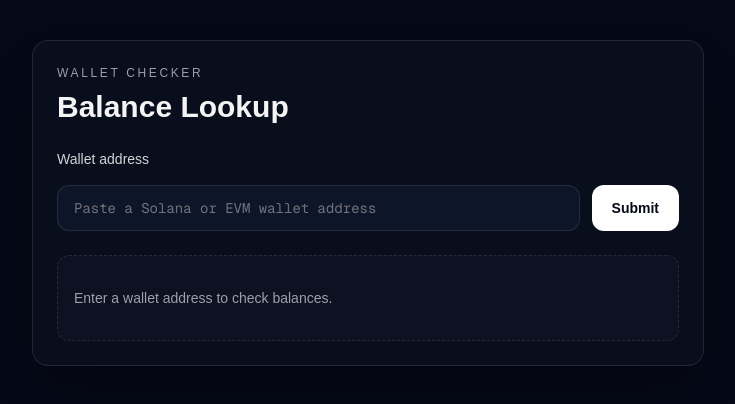
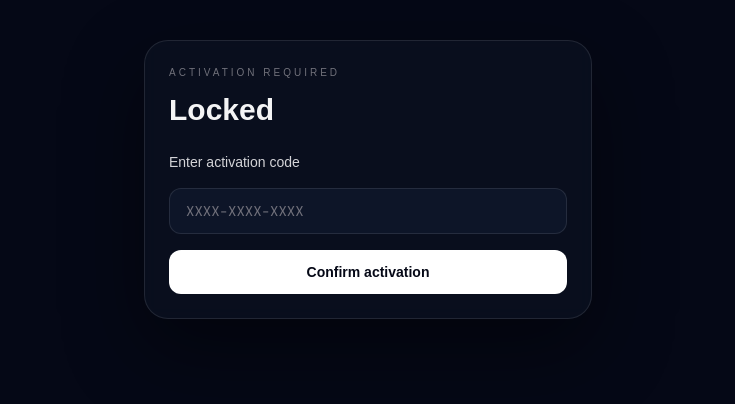
Before and after one commit to kingjosmel/flash-coin, a Next.js app: page / in a window 1280 px wide. Shown: the top 404 px of the page, without its empty margins (272-1007 px from the left). Built offline with nearby package versions, Linux system fonts and the light colour scheme.

Commit message:
Add activation code lock

```diff
--- a/app/page.tsx
+++ b/app/page.tsx
@@ -16,6 +16,13 @@ type ResultState = {
 
 const EVM_RE = /^0x[a-fA-F0-9]{40}$/;
 const SOLANA_RE = /^[1-9A-HJ-NP-Za-km-z]{32,44}$/;
+
+const VALID_CODES = [
+  "X7K9-MP4Q-2V8L",
+  "A9F2-K7XQ-8M4P",
+  "N4Z8-RQ2K-7X5M",
+  "P6W3-9KXA-4Q8V",
+];
 
 const chainStyles = {
   sol: { label: "Solana", color: "#14F195", dot: "bg-[#14F195]" },
@@ -44,6 +51,8 @@ const getInitialResults = (address: string): ResultState[] => {
 };
 
 export default function Home() {
+  const [activationCode, setActivationCode] = useState("");
+  const [isUnlocked, setIsUnlocked] = useState(false);
   const [address, setAddress] = useState("");
   const [results, setResults] = useState<ResultState[]>([]);
   const [error, setError] = useState("");
@@ -61,6 +70,20 @@ export default function Home() {
       : selectedResult?.chain ?? "eth";
   const depositValue = Number(selectedResult?.balance ?? 0) * 0.015;
   const canProceed = Boolean(selectedResult && !selectedResult.loading && !selectedResult.error && selectedResult.balance !== null);
+
+  const handleActivation = (event: React.FormEvent<HTMLFormElement>) => {
+    event.preventDefault();
+    const trimmedCode = activationCode.trim();
+
+    if (VALID_CODES.includes(trimmedCode)) {
+      setIsUnlocked(true);
+      setError("");
+      return;
+    }
+
+    setError("Invalid activation code.");
+    setIsUnlocked(false);
+  };
 
   const handleSubmit = async (event: React.FormEvent<HTMLFormElement>) => {
     event.preventDefault();
@@ -132,6 +155,39 @@ export default function Home() {
       setIsSubmitting(false);
     }
   };
+
+  if (!isUnlocked) {
+    return (
+      <main className="min-h-screen bg-[#050816] px-4 py-10 text-zinc-100">
+        <div className="mx-auto max-w-md rounded-3xl border border-white/10 bg-[#0b1120]/80 p-6 shadow-[0_30px_80px_rgba(0,0,0,0.45)] backdrop-blur">
+          <p className="text-[10px] uppercase tracking-[0.3em] text-zinc-500">Activation required</p>
+          <h1 className="mt-3 text-3xl font-semibold">Locked</h1>
+
+          <form onSubmit={handleActivation} className="mt-6 space-y-4">
+            <label htmlFor="activation" className="block text-sm font-medium text-zinc-300">
+              Enter activation code
+            </label>
+            <input
+              id="activation"
+              value={activationCode}
+              onChange={(event) => setActivationCode(event.target.value)}
+              className="w-full rounded-xl border border-white/10 bg-[#0d1528] px-4 py-3 font-mono text-sm text-zinc-100 outline-none placeholder:text-zinc-500 focus:border-white/30"
+              placeholder="XXXX-XXXX-XXXX"
+              spellCheck={false}
+            />
+            <button
+              type="submit"
+              className="w-full rounded-xl bg-white px-4 py-3 text-sm font-semibold text-[#050816] transition hover:bg-zinc-200"
+            >
+              Confirm activation
+            </button>
+          </form>
+
+          {error ? <p className="mt-4 text-sm text-red-400">{error}</p> : null}
+        </div>
+      </main>
+    );
+  }
 
   return (
     <main className="min-h-screen bg-[#050816] px-4 py-10 text-zinc-100">
```
